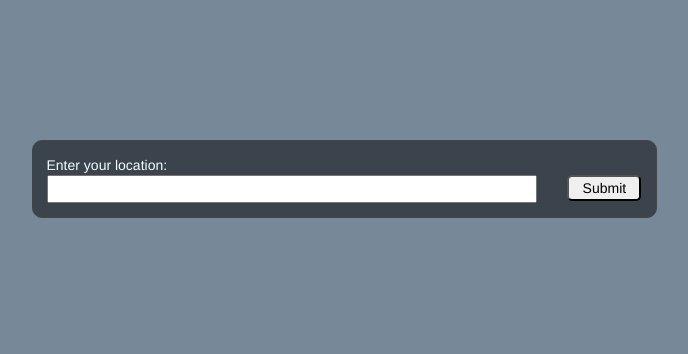
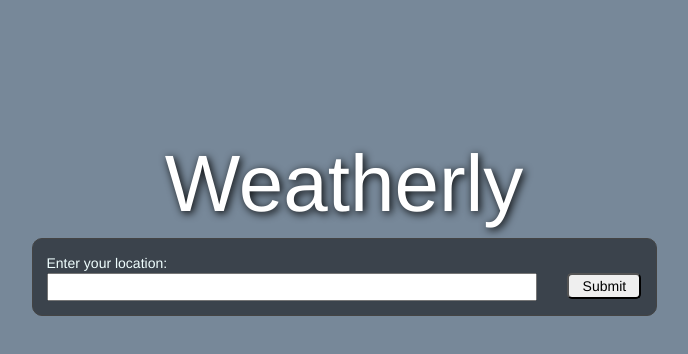
Before and after one commit to Knar33/Weather-app, a plain HTML site: page index.html in a window 1280 px wide. Shown: the whole page, without its empty margins (296-984 px from the left). Drawn offline with nearby package versions, Linux system fonts and the light colour scheme.

Commit message:
Added title

```diff
--- a/css/main.css
+++ b/css/main.css
@@ -50,3 +50,8 @@ body {
     color: black;
     border-radius: 5px;
 }
+
+.mainTitle {
+    color: white;
+    text-shadow: 2px 2px 8px #000000;
+}
--- a/index.html
+++ b/index.html
@@ -11,6 +11,7 @@
     <body>
         <div class="container-fluid">
             <div class="row" id="main" style="margin: 10em 0;">
+                <div class="text-center mainTitle"><h1>Weatherly</h1></div>
                 <div class="col-md-offset-3 col-md-6 mainContainer">
                     <div class="row">
                         <div class="col-md-12">
```
